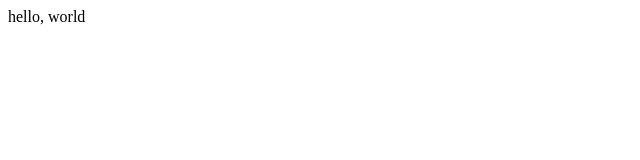
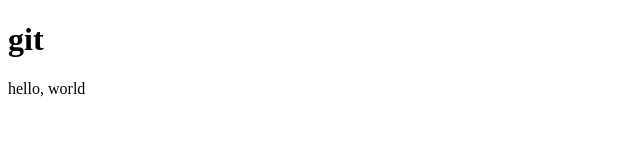
Before and after one commit to bumi-il/my_First_Project, a plain HTML site: page index.html in a window 1280 px wide. Shown: the whole page, without its empty margins (0-640 px from the left). Drawn offline with Linux system fonts and the light colour scheme.

Commit message:
add h1 and add p

```diff
--- a/index.html
+++ b/index.html
@@ -6,6 +6,7 @@
     <title>Document</title>
 </head>
 <body>
-    hello, world
+    <h1>git</h1>
+    <p>hello, world</p>
 </body>
 </html>
```
